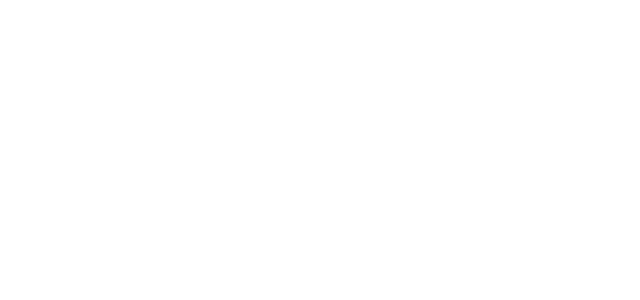
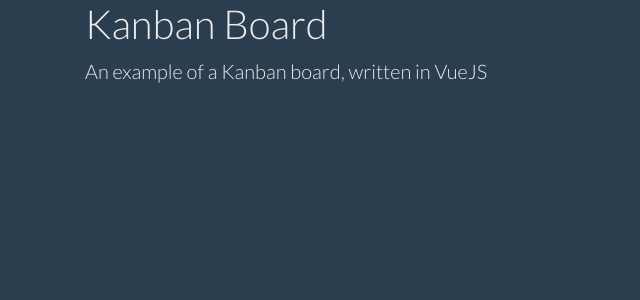
Before and after one commit to stevehobbsdev/kanban-board, a Vue app: page / in a window 1280 px wide. Shown: the top 300 px of the page, without its empty margins (0-640 px from the left). Built offline with nearby package versions, Linux system fonts and the light colour scheme.

Commit message:
Added header and styles

```diff
--- a/index.html
+++ b/index.html
@@ -4,9 +4,13 @@
     <meta charset="utf-8">
     <meta name="viewport" content="width=device-width,initial-scale=1.0">
     <title>auth0-kanban</title>
+    <link rel="stylesheet" href="https://maxcdn.bootstrapcdn.com/bootswatch/4.0.0-beta.2/superhero/bootstrap.min.css">
+    <link href="https://maxcdn.bootstrapcdn.com/font-awesome/4.7.0/css/font-awesome.min.css" rel="stylesheet" integrity="sha384-wvfXpqpZZVQGK6TAh5PVlGOfQNHSoD2xbE+QkPxCAFlNEevoEH3Sl0sibVcOQVnN" crossorigin="anonymous">
   </head>
   <body>
-    <div id="app"></div>
+    <div class="container">
+      <div id="app"></div>
+    </div>
     <!-- built files will be auto injected -->
   </body>
 </html>
--- a/src/App.vue
+++ b/src/App.vue
@@ -1,5 +1,11 @@
 <template>
   <div id="app">
+
+    <div class="page-header">
+      <h1>Kanban Board</h1>
+      <p class="lead">An example of a Kanban board, written in VueJS</p>
+    </div>
+
     <router-view/>
   </div>
 </template>
@@ -7,5 +13,11 @@
 <script>
 export default {
   name: 'app'
+};
+</script>
+
+<style>
+.page-header h1 {
+  font-weight: 300;
 }
-</script>
+</style>
```
Also changed, not shown: src/main.js (+5 -5 lines), src/router/index.js (+4 -4 lines).
